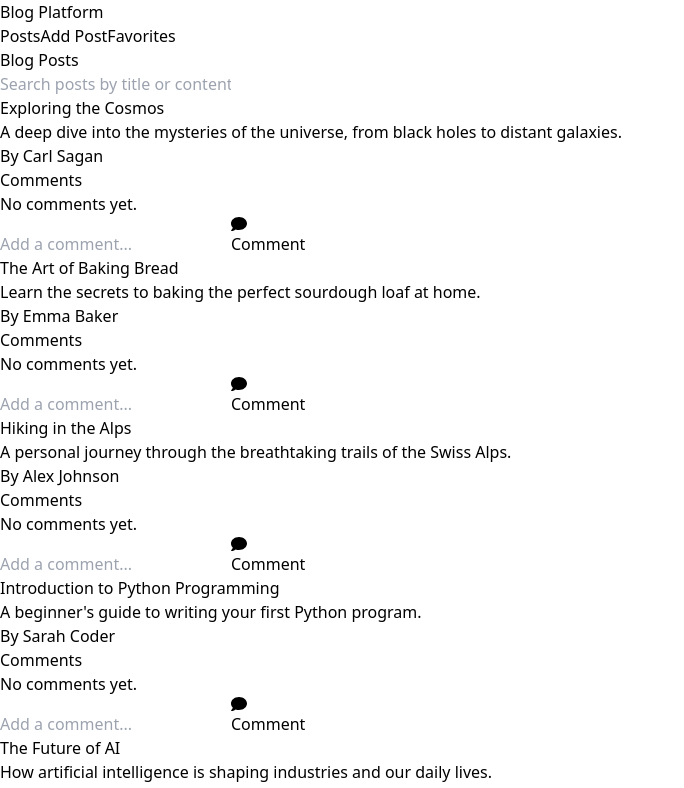
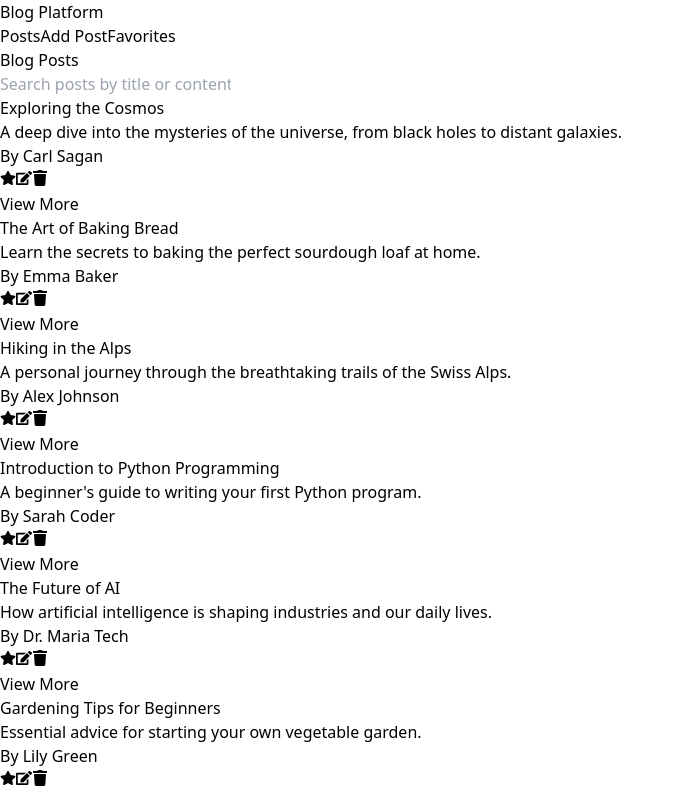
Before and after one commit to ErykahWanga/Blog-Platform, a React (Vite) app: page / in a window 1280 px wide. Shown: the top 788 px of the page, without its empty margins (0-684 px from the left). Built offline with nearby package versions, Linux system fonts and the light colour scheme; data requests are answered from the project's data file.

Commit message:
Update PostList to display posts in pairs vertically and add View More button

```diff
--- a/src/components/PostList.jsx
+++ b/src/components/PostList.jsx
@@ -1,5 +1,5 @@
 import { useState, useEffect } from 'react';
-import { FaComment } from 'react-icons/fa';
+import { FaComment, FaStar, FaEdit, FaTrash } from 'react-icons/fa';
 
 function PostList() {
   const [posts, setPosts] = useState([]);
@@ -7,16 +7,22 @@ function PostList() {
   const [searchQuery, setSearchQuery] = useState('');
   const [error, setError] = useState(null);
   const [newComment, setNewComment] = useState({});
+  const [editingPost, setEditingPost] = useState(null);
+  const [editForm, setEditForm] = useState({ title: '', content: '', author: '', image: '' });
+  const [expandedPosts, setExpandedPosts] = useState({}); // Track which posts are expanded
 
   useEffect(() => {
     const fetchPosts = async () => {
       try {
         const response = await fetch('http://localhost:3000/posts');
-        if (!response.ok) throw new Error('Failed to fetch posts');
+        if (!response.ok) {
+          throw new Error(`Failed to fetch posts: ${response.status} ${response.statusText}`);
+        }
         const data = await response.json();
         setPosts(data);
         setFilteredPosts(data);
       } catch (err) {
+        console.error('Fetch error:', err);
         setError(err.message);
       }
     };
@@ -52,15 +58,97 @@ function PostList() {
         headers: { 'Content-Type': 'application/json' },
         body: JSON.stringify({ comments: updatedComments }),
       });
-      if (!response.ok) throw new Error('Failed to add comment');
+      if (!response.ok) {
+        throw new Error(`Failed to add comment: ${response.status} ${response.statusText}`);
+      }
 
       const updatedPost = await response.json();
       setPosts(posts.map((p) => (p.id === postId ? updatedPost : p)));
       setFilteredPosts(filteredPosts.map((p) => (p.id === postId ? updatedPost : p)));
-      setNewComment({ ...newComment, [postId]: '' }); // Reset the comment input
+      setNewComment({ ...newComment, [postId]: '' });
     } catch (err) {
+      console.error('Comment error:', err);
       setError(err.message);
     }
+  };
+
+  const handleToggleFavorite = async (postId) => {
+    const post = posts.find((p) => p.id === postId);
+    const updatedFavorite = !post.isFavorite;
+
+    try {
+      const response = await fetch(`http://localhost:3000/posts/${postId}`, {
+        method: 'PATCH',
+        headers: { 'Content-Type': 'application/json' },
+        body: JSON.stringify({ isFavorite: updatedFavorite }),
+      });
+      if (!response.ok) {
+        throw new Error(`Failed to toggle favorite: ${response.status} ${response.statusText}`);
+      }
+
+      const updatedPost = await response.json();
+      setPosts(posts.map((p) => (p.id === postId ? updatedPost : p)));
+      setFilteredPosts(filteredPosts.map((p) => (p.id === postId ? updatedPost : p)));
+    } catch (err) {
+      console.error('Favorite error:', err);
+      setError(err.message);
+    }
+  };
+
+  const handleEditPost = (post) => {
+    setEditingPost(post.id);
+    setEditForm({
+      title: post.title,
+      content: post.content,
+      author: post.author,
+      image: post.image || '',
+    });
+  };
+
+  const handleSaveEdit = async (postId) => {
+    try {
+      const response = await fetch(`http://localhost:3000/posts/${postId}`, {
+        method: 'PATCH',
+        headers: { 'Content-Type': 'application/json' },
+        body: JSON.stringify(editForm),
+      });
+      if (!response.ok) {
+        throw new Error(`Failed to update post: ${response.status} ${response.statusText}`);
+      }
+
+      const updatedPost = await response.json();
+      setPosts(posts.map((p) => (p.id === postId ? updatedPost : p)));
+      setFilteredPosts(filteredPosts.map((p) => (p.id === postId ? updatedPost : p)));
+      setEditingPost(null);
+      setEditForm({ title: '', content: '', author: '', image: '' });
+    } catch (err) {
+      console.error('Edit error:', err);
+      setError(err.message);
+    }
+  };
+
+  const handleDeletePost = async (postId) => {
+    try {
+      const response = await fetch(`http://localhost:3000/posts/${postId}`, {
+        method: 'DELETE',
+      });
+      if (!response.ok) {
+        throw new Error(`Failed to delete post: ${response.status} ${response.statusText}`);
+      }
+
+      setPosts(posts.filter((p) => p.id !== postId));
+      setFilteredPosts(filteredPosts.filter((p) => p.id !== postId));
+    } catch (err) {
+      console.error('Delete error:', err);
+      setError(err.message);
+    }
+  };
+
+  const toggleExpandPost = (postId) => {
+    setExpandedPosts((prev) => ({
+      ...prev,
+      [postId]: !prev[postId],
+    }));
   };
 
   return (
@@ -76,15 +164,62 @@ function PostList() {
           className="w-full p-2 rounded bg-gray-900 text-white border border-gray-600 focus:outline-none focus:ring-2 focus:ring-blue-500"
         />
       </div>
-      <div className="flex overflow-x-auto space-x-4 pb-4">
+      <div className="grid grid-cols-1 md:grid-cols-2 gap-4">
         {filteredPosts.length === 0 && !error && (
-          <p className="text-gray-300">No posts available.</p>
+          <p className="text-gray-300 col-span-2">No posts available.</p>
         )}
         {filteredPosts.map((post) => (
           <div
             key={post.id}
-            className="min-w-[300px] bg-gray-800 p-4 rounded-lg shadow border border-gray-700"
+            className="bg-gray-800 p-4 rounded-lg shadow border border-gray-700"
           >
+            {editingPost === post.id ? (
+              <div className="mb-4">
+                <input
+                  type="text"
+                  value={editForm.title}
+                  onChange={(e) => setEditForm({ ...editForm, title: e.target.value })}
+                  className="w-full p-2 mb-2 rounded bg-gray-900 text-white border border-gray-600 focus:outline-none focus:ring-2 focus:ring-blue-500"
+                  placeholder="Title"
+                />
+                <textarea
+                  value={editForm.content}
+                  onChange={(e) => setEditForm({ ...editForm, content: e.target.value })}
+                  className="w-full p-2 mb-2 rounded bg-gray-900 text-white border border-gray-600 focus:outline-none focus:ring-2 focus:ring-blue-500"
+                  rows="3"
+                  placeholder="Content"
+                />
+                <input
+                  type="text"
+                  value={editForm.author}
+                  onChange={(e) => setEditForm({ ...editForm, author: e.target.value })}
+                  className="w-full p-2 mb-2 rounded bg-gray-900 text-white border border-gray-600 focus:outline-none focus:ring-2 focus:ring-blue-500"
+                  placeholder="Author"
+                />
+                <input
+                  type="url"
+                  value={editForm.image}
+                  onChange={(e) => setEditForm({ ...editForm, image: e.target.value })}
+                  className="w-full p-2 mb-2 rounded bg-gray-900 text-white border border-gray-600 focus:outline-none focus:ring-2 focus:ring-blue-500"
+                  placeholder="Image URL"
+                />
+                <div className="flex space-x-2">
+                  <button
+                    onClick={() => handleSaveEdit(post.id)}
+                    className="bg-green-500 text-white px-4 py-1 rounded hover:bg-green-600"
+                  >
+                    Save
+                  </button>
+                  <button
+                    onClick={() => setEditingPost(null)}
+                    className="bg-gray-500 text-white px-4 py-1 rounded hover:bg-gray-600"
+                  >
+                    Cancel
+                  </button>
+                </div>
+              </div>
+            ) : (
+              <>
                 {post.image && (
                   <img
                     src={post.image}
@@ -93,8 +228,38 @@ function PostList() {
                   />
                 )}
                 <h2 className="text-xl font-semibold text-white mb-2">{post.title}</h2>
-            <p className="text-gray-300 mb-2 line-clamp-3">{post.content}</p>
+                <p
+                  className={`text-gray-300 mb-2 ${
+                    expandedPosts[post.id] ? '' : 'line-clamp-3'
+                  }`}
+                >
+                  {post.content}
+                </p>
                 <p className="text-gray-400 text-sm mb-4">By {post.author}</p>
+                <div className="flex space-x-2 mb-4">
+                  <button
+                    onClick={() => handleToggleFavorite(post.id)}
+                    className={`text-2xl ${post.isFavorite ? 'text-yellow-400' : 'text-gray-400'} hover:text-yellow-500`}
+                    title={post.isFavorite ? 'Remove from favorites' : 'Add to favorites'}
+                  >
+                    <FaStar />
+                  </button>
+                  <button
+                    onClick={() => handleEditPost(post)}
+                    className="text-2xl text-gray-400 hover:text-blue-500"
+                    title="Edit post"
+                  >
+                    <FaEdit />
+                  </button>
+                  <button
+                    onClick={() => handleDeletePost(post.id)}
+                    className="text-2xl text-gray-400 hover:text-red-500"
+                    title="Delete post"
+                  >
+                    <FaTrash />
+                  </button>
+                </div>
+                {expandedPosts[post.id] && (
                   <div className="mt-4">
                     <h3 className="text-lg font-medium text-white mb-2">Comments</h3>
                     {post.comments && post.comments.length > 0 ? (
@@ -125,6 +290,15 @@ function PostList() {
                       </button>
                     </div>
                   </div>
+                )}
+                <button
+                  onClick={() => toggleExpandPost(post.id)}
+                  className="mt-4 text-blue-400 hover:text-blue-500 underline"
+                >
+                  {expandedPosts[post.id] ? 'View Less' : 'View More'}
+                </button>
+              </>
+            )}
           </div>
         ))}
       </div>
```
Lines whose indentation alone changed are shown as unchanged.
